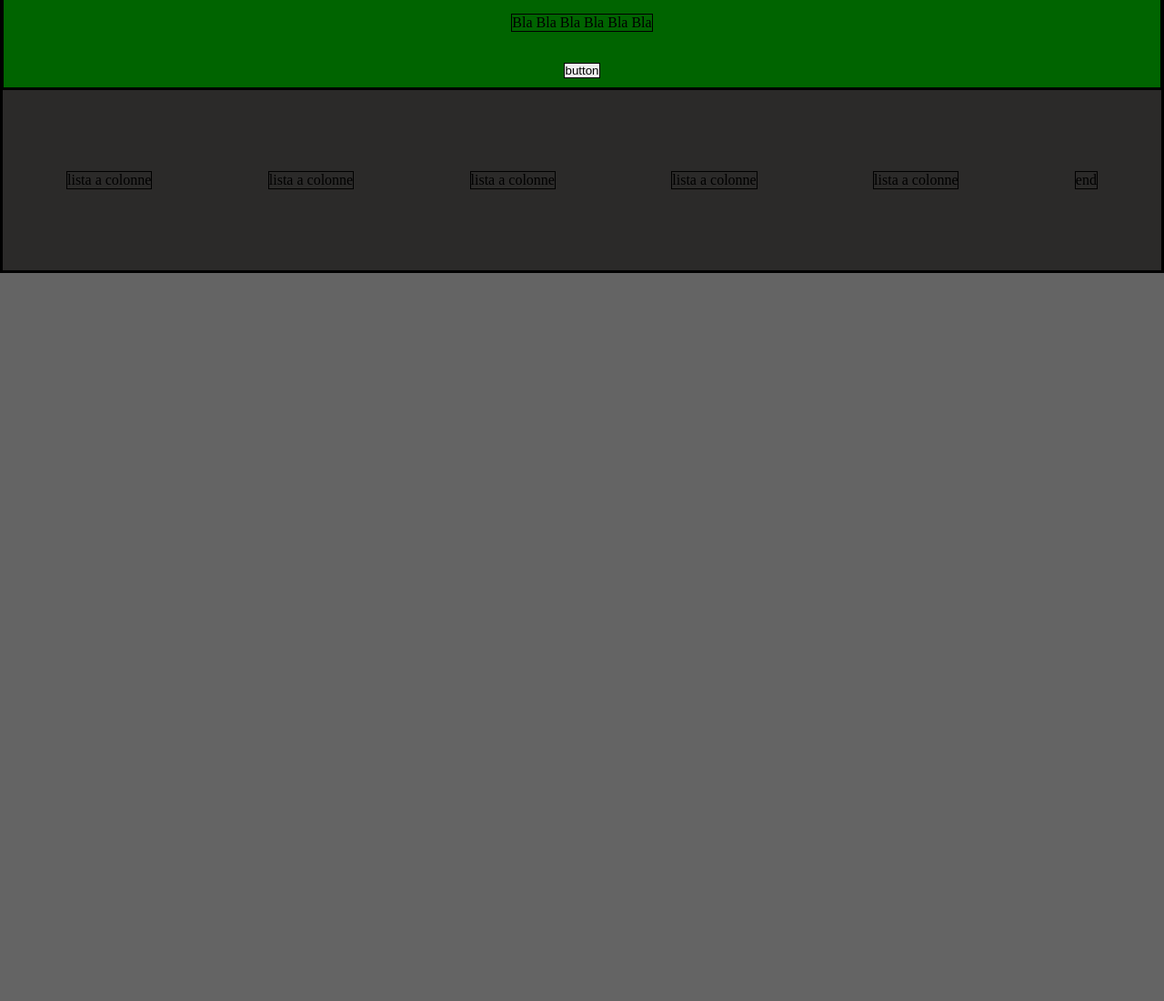
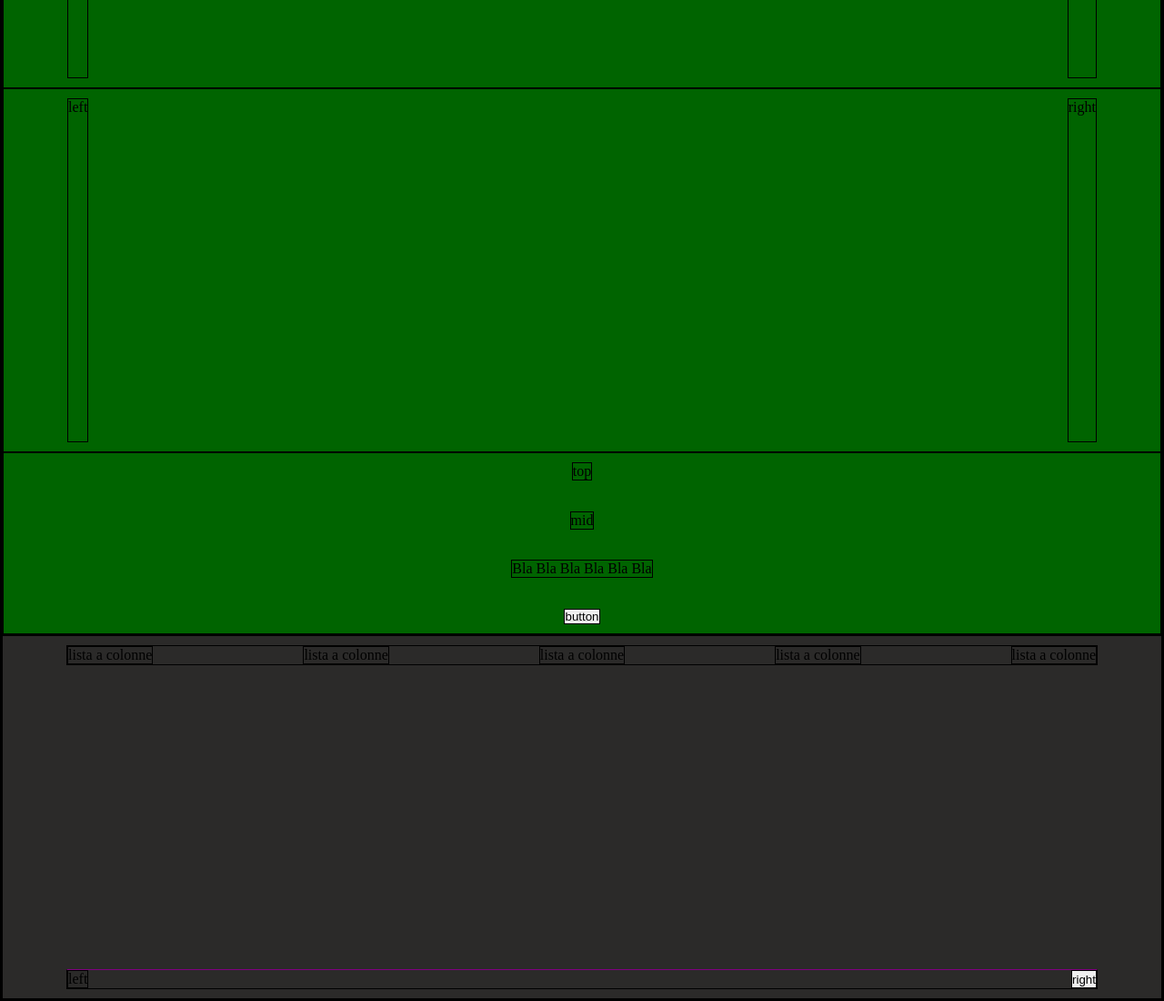
Before and after one commit to VincenzoAmari/htmlcss-struttura-discord, a plain HTML site: page index.html in a window 1280 px wide. Shown: the part 939-2039 px from the top of the page at 91% size. Before the commit the page ends 1239 px from the top, so only its background shows below. Drawn offline with Linux system fonts and the light colour scheme.

Commit message:
Fine prima parte: credo

```diff
--- a/index.html
+++ b/index.html
@@ -94,7 +94,7 @@
     </main>
 
     <footer class="foobar">
-
+        <div class="foobar_item-container">
             <div class="foobar_item">
                 lista a colonne
             </div>
@@ -110,9 +110,15 @@
             <div class="foobar_item">
                 lista a colonne
             </div>
-            <div class="foobar_item">
-                end
-            </div>
+        </div>
+        <div class="foobar_end">
+                <div>
+                    left
+                </div>
+                <button>
+                    right
+                </button>
+        </div>
 
     </footer>
 </body>
--- a/style.css
+++ b/style.css
@@ -40,7 +40,7 @@ body{
     display: flex;
     justify-content:center ;
     padding-block: 10px;
-    height: 200px;
+    height: 400px;
     justify-content: space-between;
     padding-inline: 70px;
 
@@ -51,7 +51,6 @@ body{
     flex-direction: column;
     background-color: darkgreen;
     display: flex;
-    justify-content:center ;
     padding-block: 10px;
     height: 200px;
     justify-content: space-between;
@@ -61,16 +60,31 @@ body{
 }
 
 .foobar{
+    flex-direction: column;
     background-color: rgb(43, 42, 41);
     display: flex;
-    justify-content:center ;
     padding-block: 10px;
-    height: 200px;
+    height: 400px;
     padding-inline: 70px;
     align-items: center;
     justify-content: space-between;
 }
 
-.foobar-items{
+.foobar_item-container{
+    display: flex;
+    width: 100%;
+    justify-content: space-between
+}
+
+.foobar_item{
+    display: flex;
     flex-direction: column;
 }
+
+.foobar_end{
+    width: 100%;
+    display: flex ;
+    justify-content: space-between;
+    border-top: 1px solid purple;
+
+}
```
